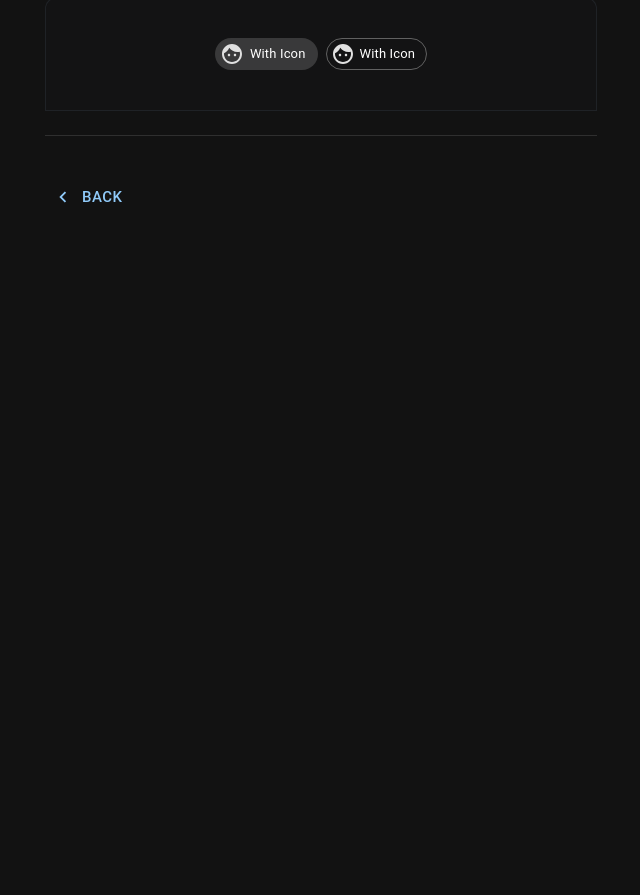
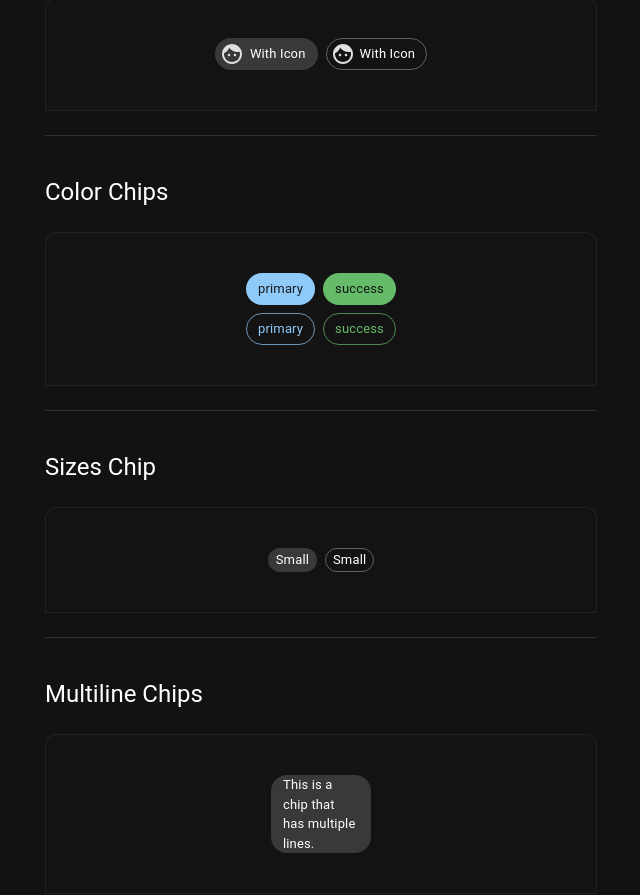
Before and after one commit to watcharakornton/mui_tutorials, a React (Vite) app: page /chip in a window 1280 px wide. Shown: the part 1605-2500 px from the top of the page, without its empty margins (319-959 px from the left). Before the commit the page ends 1863 px from the top, so only its background shows below. Built offline with nearby package versions, Linux system fonts and the light colour scheme.

Commit message:
Add Color chips, Sizes chip and Multiline chip module into Chip component

```diff
--- a/src/component/MyContainer.jsx
+++ b/src/component/MyContainer.jsx
@@ -1,8 +1,10 @@
 import * as React from "react";
-import { Box } from "@mui/material";
+import { Box, Typography } from "@mui/material";
 
-const MyContainer = ({ children }) => {
+const MyContainer = ({ title, children }) => {
   return (
+    <>
+      <Typography variant="h5" sx={{ mb: 3 }}>{title}</Typography>
       <Box
         sx={{
           width: "100%",
@@ -18,6 +20,7 @@ const MyContainer = ({ children }) => {
       >
         {children}
       </Box>
+    </>
   );
 };
 
--- a/src/data-display/ChipComponent.jsx
+++ b/src/data-display/ChipComponent.jsx
@@ -3,6 +3,7 @@ import MyContainer from "../component/MyContainer";
 import MyTitle from "../component/MyTitle";
 import {
     Chip,
+    Box,
     Stack,
     Avatar,
 } from "@mui/material";
@@ -11,6 +12,56 @@ import {
     Delete as DeleteIcon,
     Face as FaceIcon,
 } from '@mui/icons-material';
+
+export const MultilineChips = () => {
+    return (
+        <MyContainer title="Multiline Chips">
+            <Box sx={{ width: 100 }}>
+                <Chip
+                    sx={{
+                        height: 'auto',
+                        '& .MuiChip-label': {
+                            display: 'block',
+                            whiteSpace: 'normal',
+                        },
+                    }}
+                    label="This is a chip that has multiple lines."
+                />
+            </Box>
+        </MyContainer>
+    )
+}
+
+export const SizesChips = () => {
+    return (
+        <MyContainer title="Sizes Chip">
+            <Stack direction="row" spacing={1}>
+                <Chip label="Small" size="small" />
+                <Chip label="Small" size="small" variant="outlined" />
+            </Stack>
+        </MyContainer>
+    );
+}
+
+export const ColorChips = () => {
+    return (
+        <>
+            <MyTitle title="Color Chips" />
+            <MyContainer>
+                <Stack spacing={1} sx={{ alignItems: 'center' }}>
+                    <Stack direction="row" spacing={1}>
+                        <Chip label="primary" color="primary" />
+                        <Chip label="success" color="success" />
+                    </Stack>
+                    <Stack direction="row" spacing={1}>
+                        <Chip label="primary" color="primary" variant="outlined" />
+                        <Chip label="success" color="success" variant="outlined" />
+                    </Stack>
+                </Stack>
+            </MyContainer>
+        </>
+    )
+}
 
 export const IconChips = () => {
     return (
@@ -37,7 +88,7 @@ export const AvatarChips = () => {
                         avatar={<Avatar alt="Natacha" src="src/assets/images/avatar/1.jpg" />}
                         label="Avatar"
                         variant="outlined"
-                     />
+                    />
                 </Stack>
             </MyContainer>
         </>
--- a/src/pages/ChipPage.jsx
+++ b/src/pages/ChipPage.jsx
@@ -10,6 +10,9 @@ import {
     CustomDeleteIconChips,
     AvatarChips,
     IconChips,
+    ColorChips,
+    SizesChips,
+    MultilineChips,
 } from "../data-display/ChipComponent";
 
 const ChipPage = () => {
@@ -21,6 +24,9 @@ const ChipPage = () => {
         <CustomDeleteIconChips />,
         <AvatarChips />,
         <IconChips />,
+        <ColorChips />,
+        <SizesChips />,
+        <MultilineChips />,
     ];
 
     return (
```
Lines whose indentation alone changed are shown as unchanged.
